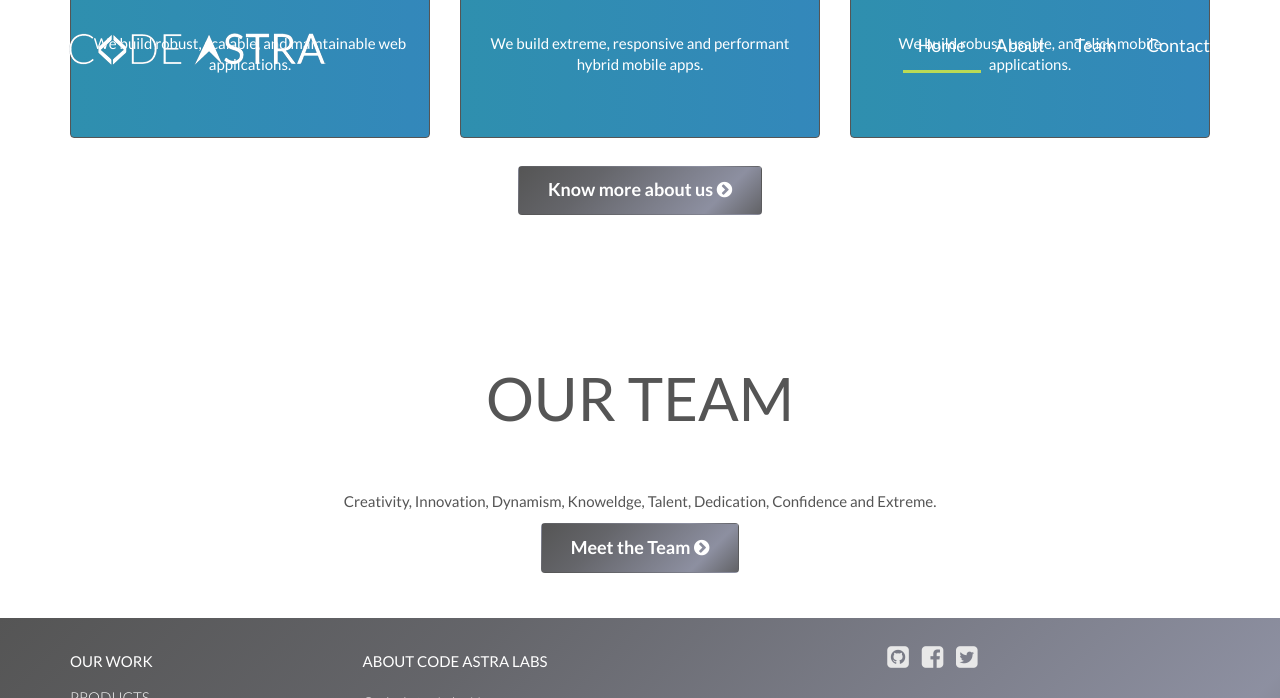
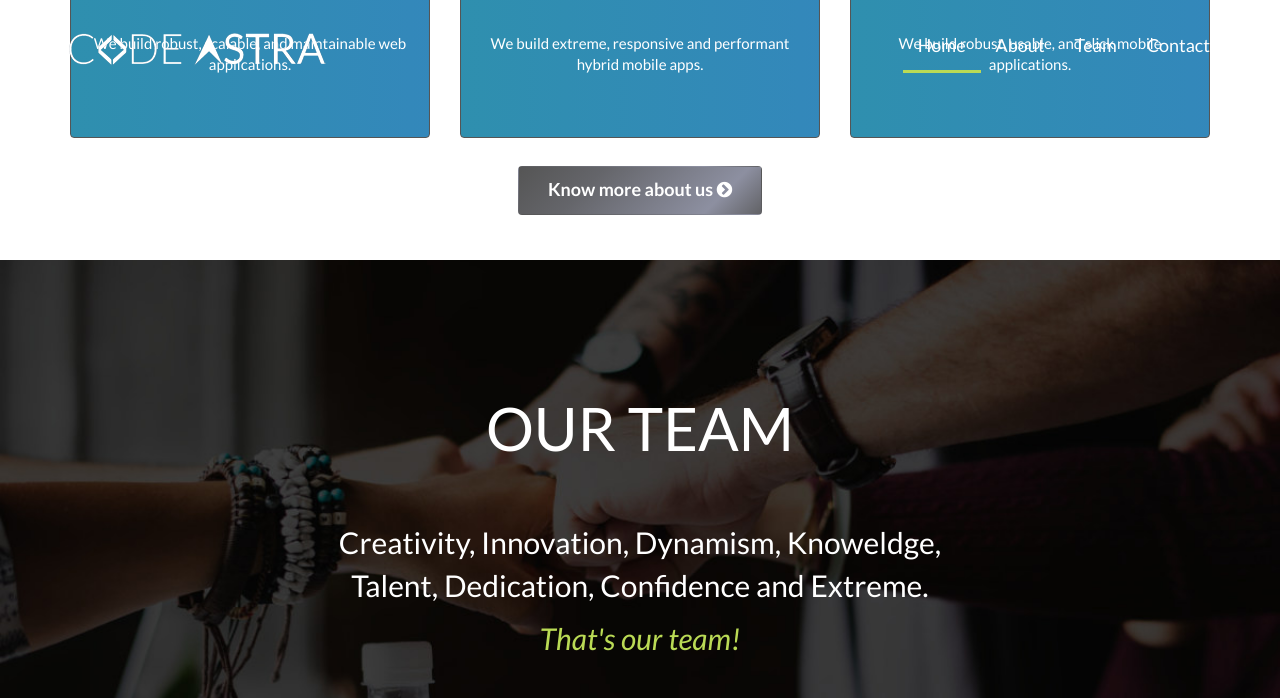
Before and after one commit to CodeAstra/portfolio, a Jekyll site: the page built from index.html, in a window 1280 px wide and 900 px high, scrolled down 1218 px, cut to the strip 0-698 px from the top of the window. Built offline with Jekyll 4.4.1, drawn with Linux system fonts in a browser that asks for light colours; nearby versions of some CDN libraries; comment, search, counter and statistics services are not loaded.

Commit message:
Stylize team slide in home page

```diff
--- a/_sass/_home.scss
+++ b/_sass/_home.scss
@@ -15,4 +15,28 @@
     // @include gradient-bg($home-major-color, $home-minor-color);
     @include animated-gradient-bg($home-major-color, $home-minor-color);
   }
+
+  #team {
+    padding: 15vh 0;
+    background-image: url('../images/land/home-team-bg.jpg');
+    background-size: cover;
+    background-position: 50% 20%;
+
+    h2 {
+      margin-top: 0;
+      color: $light-color;
+    }
+
+    .team-traits {
+      color: $light-color;
+      font-size: 3rem;
+    }
+
+    .team-summary {
+      color: $primary-color;
+      font-size: 3rem;
+      margin-bottom: 6rem;
+      font-style: italic;
+    }
+  }
 }
--- a/index.html
+++ b/index.html
@@ -113,9 +113,12 @@ image: /images/og/Code-Astra-Logo.jpg
 <section id="team" class="text-center">
   <div class="container">
     <h2>Our Team</h2>
-    <p>
-      Creativity, Innovation, Dynamism, Knoweldge, Talent, Dedication, Confidence and Extreme.
+    <p class="team-traits">
+      Creativity, Innovation, Dynamism, Knoweldge,
+      <br>
+      Talent, Dedication, Confidence and Extreme.
     </p>
+    <p class="team-summary">That's our team!</p>
     <div class="call-to-action-container">
       <a class="btn btn-dark btn-lg call-to-action" href="#" role="button">
         Meet the Team
```
Also changed, not shown: images/land/home-team-bg.jpg (added).
